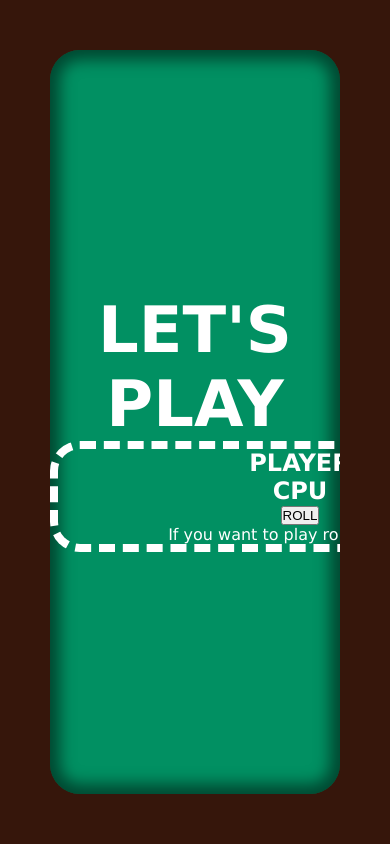
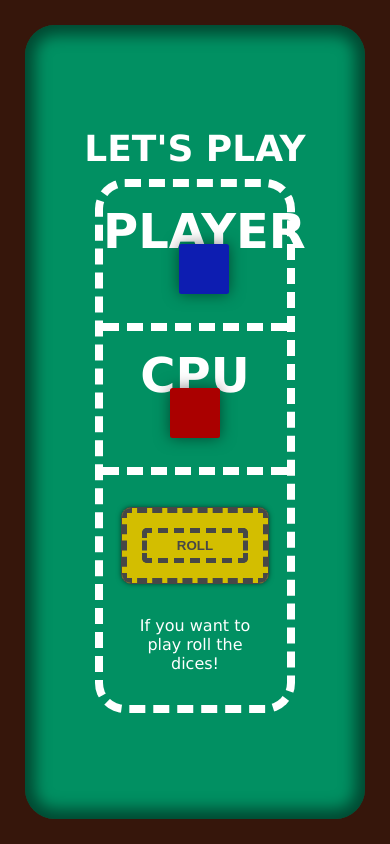
Before and after one commit to IO-underscorre/js-mail-dadi, a plain HTML site: page DADI/index.html in a window 390 px wide. Drawn offline with Linux system fonts and the light colour scheme.

Commit message:
feat(DADI): page stylized

```diff
--- a/DADI/css/style.css
+++ b/DADI/css/style.css
@@ -3,6 +3,14 @@
     font-family: 'Lucida Sans', 'Lucida Sans Regular', 'Lucida Grande', 'Lucida Sans Unicode', Geneva, Verdana, sans-serif;
 
     --table-border-size: 50px;
+    --table-wood-color: #36160b;
+    --table-mat-color: #019062;
+    --table-mat-prints-color: #ffffff;
+    --dice-dots-color: #ffffff;
+    --player-dice-color: #0d1db1;
+    --cpu-dice-color: #aa0000;
+    --chip-primary-color: #d3be00;
+    --chip-secondary-color: #474747;
 }
 
 * {
@@ -13,7 +21,7 @@
 
 body {
     text-align: center;
-    color: #ffffff;
+    color: var(--table-mat-prints-color);
 }
 
 
@@ -25,7 +33,7 @@ body {
 }
 
 .green {
-    background-color: #019062;
+    background-color: var(--table-mat-color);
     box-shadow: inset 0 0 15px 10px #00000080;
     border-radius: 30px;
     width: 100%;
@@ -41,11 +49,151 @@ body {
 
 h1 {
     font-size: 4rem;
+    line-height: 1;
+    margin: 1.5rem 0;
 }
 
 .game-area {
-    border: .5rem dashed #ffffff;
+    border: .5rem dashed var(--table-mat-prints-color);
     border-radius: 30px;
     width: 500px;
+    margin: 0 auto 1.5rem;
+}
+
+/* Upper game area with dices */
+.dices-area {
+    border-bottom: .5rem dashed var(--table-mat-prints-color);
+    display: flex;
+    flex-wrap: wrap;
+}
+
+/* Dice area */
+.dice-area {
+    flex-basis: calc(50% - .25rem);
+    position: relative;
+    padding: 1rem 0 4rem;
+}
+
+.dice-area.cpu {
+    flex-basis: calc(50% + .25rem);
+    border-left: .5rem dashed var(--table-mat-prints-color);
+}
+
+h2 {
+    font-size: 3rem;
+}
+
+/* Dices */
+.dice {
+    position: absolute;
+    top: 60%;
+    left: 50%;
+    transform: translate(-50% , -50%);
+    width: 50px;
+    aspect-ratio: 1 / 1;
+    padding: 5px;
     margin: 0 auto;
+    overflow: hidden;
+    border-radius: 5%;
+    box-shadow: 0 0 15px #00000080;
+    display: grid;
+    grid-template-columns: repeat(3 , 1fr);
+    grid-template-rows: repeat(3 , 1fr);
+    align-items: center;
+    justify-items: center;
+    grid-template-areas:
+    "lt . rt"
+    "lm mm rm"
+    "lb . rb";
 }
+
+.player > .dice {
+    background-color: #0d1db1;
+}
+
+.cpu > .dice {
+    background-color: #aa0000;
+}
+
+.dice * {
+    width: 80%;
+    height: 80%;
+    border-radius: 50%;
+    background-color: var(--dice-dots-color);
+}
+
+/* Chip style button */
+#chip-btn {
+    margin: 2rem 0;
+    appearance: none;
+    color: var(--chip-secondary-color);
+    font-weight: 800;
+    border-radius: 10px;
+    border: 1px solid var(--chip-secondary-color);
+    background-color: var(--chip-primary-color);
+    overflow: hidden;
+    box-shadow: 0 0 5px #00000080;
+    cursor: pointer;
+}
+
+#chip-btn:hover {
+    filter: brightness(105%) blur(.25px);
+    box-shadow: 0 0 20px #00000080;
+}
+
+#chip-btn:active {
+    filter: brightness(100%) blur(0);
+    box-shadow: 0 0 5px #00000080;
+}
+
+#chip-btn > div , #chip-btn > div > div {
+    border: 5px dashed var(--chip-secondary-color);
+}
+
+#chip-btn > div {
+    padding: 15px;
+    font-weight: 600;
+}
+
+#chip-btn > div > div {
+    padding: 5px 30px;
+    border-radius: 5px;
+}
+
+/* JavaScript output text */
+#text-container {
+    padding: 0 2rem;
+    margin-bottom: 2rem;
+}
+
+
+
+@media all and (max-width: 768px) {
+    :root {
+        --table-border-size: 25px;
+    }
+
+    .page-wrapper {
+        padding: 25px;
+    }
+
+    h1 {
+        font-size: 2.25rem;
+        margin: .75rem 0;
+    }
+
+    .game-area {
+        width: 200px;
+        margin-bottom: .75rem;
+    }
+
+    .dice-area {
+        flex-basis: 100%;
+    }
+
+    .dice-area.cpu {
+        flex-basis: 100%;
+        border-left: none;
+        border-top: .5rem dashed var(--table-mat-prints-color);
+    }
+}
```
